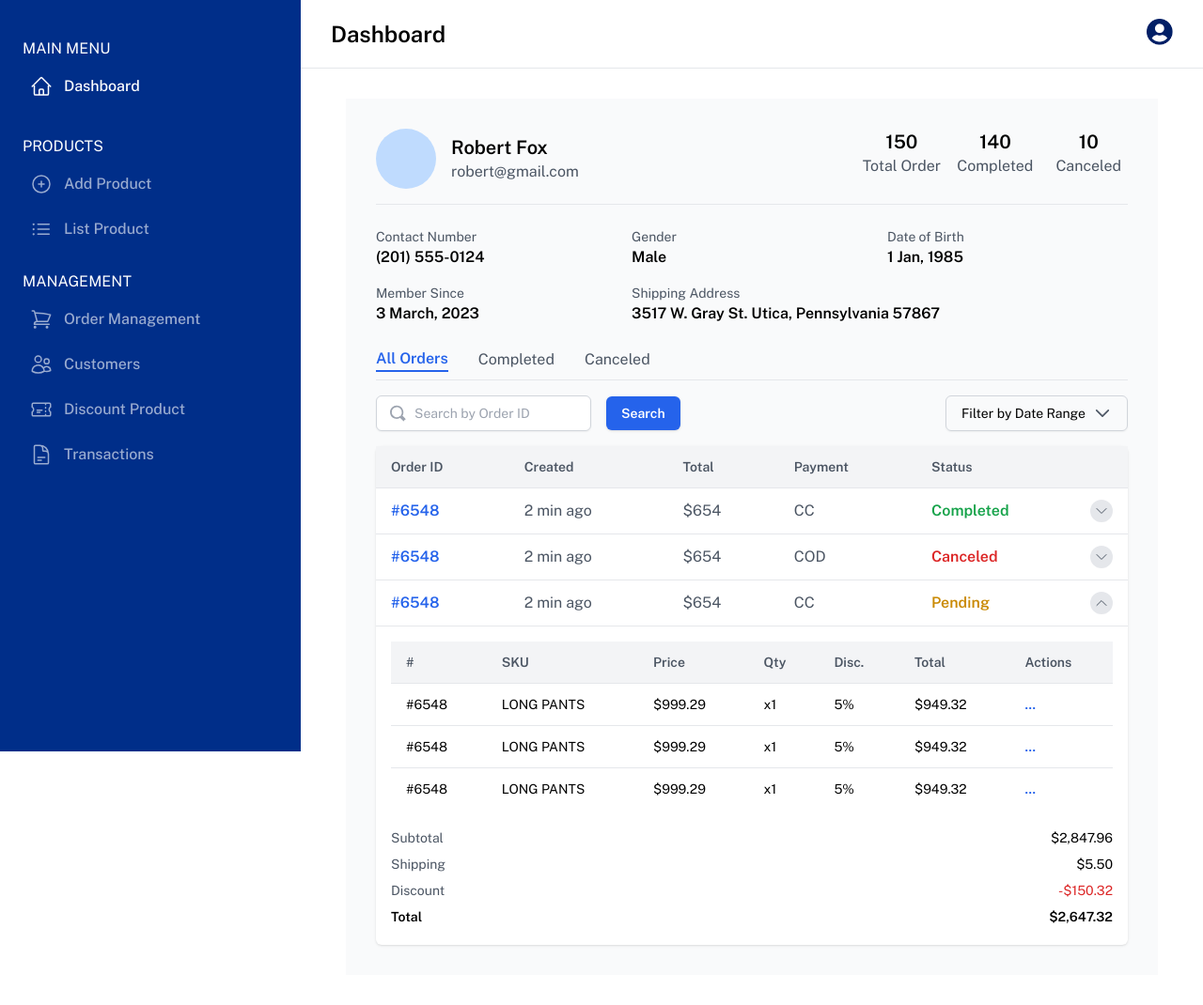
After one commit to madeaditya02/wearit, a Laravel app: page /admin/customer/detail in a window 1280 px wide. The commit adds this page. Shown: the whole page at 94% size. Run offline with Laravel 12, Linux system fonts and the light colour scheme; style sheets or scripts are compiled from the project's sources.

Commit message:
Bagian Admin Customer Detail

```diff
--- a/app/Http/Controllers/AdminCustomerController.php
+++ b/app/Http/Controllers/AdminCustomerController.php
@@ -10,4 +10,8 @@ class AdminCustomerController extends Controller
     public function  CustomerAll(){
         return view("admin.CustomerAll");
     }
+
+    public function  CustomerDetail(){
+        return view("admin.CustomerDetail");
+    }
 }
--- /dev/null
+++ b/resources/views/admin/CustomerDetail.blade.php
@@ -0,0 +1,212 @@
+@extends('layouts.admin')
+
+@section('content')
+<div class="p-8 bg-gray-50">
+    <div class="flex justify-between items-start border-b pb-4 mb-6">
+    <div class="flex items-center space-x-4">
+        <div class="w-16 h-16 rounded-full bg-blue-200"></div>
+        <div>
+            <h1 class="text-xl font-semibold">Robert Fox</h1>
+                <p class="text-gray-600">robert@gmail.com</p>
+            </div>
+        </div>
+    <div class="grid grid-cols-3 gap-4">
+        <div class="text-center">
+            <p class="text-xl font-semibold">150</p>
+            <p class="text-gray-600">Total Order</p>
+        </div>
+            <div class="text-center">
+                <p class="text-xl font-semibold">140</p>
+                <p class="text-gray-600">Completed</p>
+                </div>
+            <div class="text-center">
+                <p class="text-xl font-semibold">10</p>
+                <p class="text-gray-600">Canceled</p>
+            </div>
+        </div>
+    </div>
+    <!-- Personal Information -->
+        <div class="grid grid-cols-2 md:grid-cols-3 gap-4 mb-6">
+            <div>
+                <p class="text-sm text-gray-600">Contact Number</p>
+                <p class="font-semibold">(201) 555-0124</p>
+                </div>
+            <div>
+                <p class="text-sm text-gray-600">Gender</p>
+                <p class="font-semibold">Male</p>
+                </div>
+            <div>
+                <p class="text-sm text-gray-600">Date of Birth</p>
+                <p class="font-semibold">1 Jan, 1985</p>
+                </div>
+            <div>
+                <p class="text-sm text-gray-600">Member Since</p>
+                <p class="font-semibold">3 March, 2023</p>
+                </div>
+            <div class="col-span-2">
+                <p class="text-sm text-gray-600">Shipping Address</p>
+                <p class="font-semibold">3517 W. Gray St. Utica, Pennsylvania 57867</p>
+            </div>
+        </div>
+    <!-- Tabs -->
+        <div class="flex space-x-8 border-b pb-2 mb-4">
+            <button class="text-blue-600 font-semibold border-b-2 border-blue-600">All Orders</button>
+            <button class="text-gray-600">Completed</button>
+            <button class="text-gray-600">Canceled</button>
+        </div>
+    <!-- Search and Filter -->
+        <div class="flex items-center pb-4 w-full justify-between">
+            <div class="flex items-center space-x-4">
+                <div class="relative flex items-center w-full max-w-xs">
+                    <svg xmlns="http://www.w3.org/2000/svg" fill="none" viewBox="0 0 24 24" stroke-width="2" stroke="currentColor" class="w-5 h-5 text-gray-400 absolute left-3">
+                        <path stroke-linecap="round" stroke-linejoin="round" d="M21 21l-4.35-4.35m0 0a7.5 7.5 0 111.5-1.5l4.35 4.35z" />
+                    </svg>
+                <input
+                    type="text"
+                    placeholder="Search by Order ID"
+                    class="w-full py-2 pl-10 pr-4 border border-gray-300 rounded-md shadow-sm focus:ring-blue-500 focus:border-blue-500 text-sm"/>
+                </div>
+                    <button
+                        class="px-4 py-2 bg-blue-600 text-white text-sm font-semibold rounded-md shadow hover:bg-blue-700 focus:outline-none focus:ring-2 focus:ring-blue-500">Search
+                    </button>
+                </div>
+    <!-- Filter by Date Range -->
+        <button
+            class="px-4 py-2 border border-gray-300 rounded-md shadow-sm text-sm flex items-center space-x-2 focus:outline-none focus:ring-2 focus:ring-blue-500">
+                <span>Filter by Date Range</span>
+                    <svg xmlns="http://www.w3.org/2000/svg" fill="none" viewBox="0 0 24 24" stroke-width="2" stroke="currentColor" class="w-5 h-5 text-gray-600">
+                        <path stroke-linecap="round" stroke-linejoin="round" d="M19.5 8.25l-7.5 7.5-7.5-7.5" />
+                    </svg>
+                </button>
+            </div>
+    <!-- Orders Table -->
+        <div class="bg-white shadow rounded-md">
+            <table class="w-full table-auto">
+                <thead class="bg-gray-100 border-b">
+                    <tr>
+                        <th class="py-3 px-4 text-left text-sm font-semibold text-gray-600">Order ID</th>
+                        <th class="py-3 px-4 text-left text-sm font-semibold text-gray-600">Created</th>
+                        <th class="py-3 px-4 text-left text-sm font-semibold text-gray-600">Total</th>
+                        <th class="py-3 px-4 text-left text-sm font-semibold text-gray-600">Payment</th>
+                        <th class="py-3 px-4 text-left text-sm font-semibold text-gray-600">Status</th>
+                    </tr>
+                </thead>
+            <tbody>
+                    <tr class="border-b">
+                        <td class="py-3 px-4 text-blue-600 font-semibold">#6548</td>
+                        <td class="py-3 px-4 text-gray-600">2 min ago</td>
+                        <td class="py-3 px-4 text-gray-600">$654</td>
+                        <td class="py-3 px-4 text-gray-600">CC</td>
+                        <td class="py-3 px-4 flex items-center justify-between">
+                    <span class="text-green-600 font-semibold">Completed</span>
+                        <button class="w-6 h-6 bg-gray-200 rounded-full flex justify-center items-center">
+                            <svg xmlns="http://www.w3.org/2000/svg" fill="none" viewBox="0 0 24 24" stroke-width="1.5" stroke="currentColor" class="w-4 h-4 text-gray-600">
+                                <path stroke-linecap="round" stroke-linejoin="round" d="M19.5 8.25l-7.5 7.5-7.5-7.5" />
+                            </svg>
+                        </button>
+                    </td>
+                    </tr>
+                    <tr class="border-b">
+                        <td class="py-3 px-4 text-blue-600 font-semibold">#6548</td>
+                        <td class="py-3 px-4 text-gray-600">2 min ago</td>
+                        <td class="py-3 px-4 text-gray-600">$654</td>
+                        <td class="py-3 px-4 text-gray-600">COD</td>
+                        <td class="py-3 px-4 flex items-center justify-between">
+                    <span class="text-red-600 font-semibold">Canceled</span>
+                        <button class="w-6 h-6 bg-gray-200 rounded-full flex justify-center items-center">
+                            <svg xmlns="http://www.w3.org/2000/svg" fill="none" viewBox="0 0 24 24" stroke-width="1.5" stroke="currentColor" class="w-4 h-4 text-gray-600">
+                                <path stroke-linecap="round" stroke-linejoin="round" d="M19.5 8.25l-7.5 7.5-7.5-7.5" />
+                            </svg>
+                        </button>
+                    </td>
+                </tr>
+                <tr>
+                        <td class="py-3 px-4 text-blue-600 font-semibold">#6548</td>
+                        <td class="py-3 px-4 text-gray-600">2 min ago</td>
+                        <td class="py-3 px-4 text-gray-600">$654</td>
+                        <td class="py-3 px-4 text-gray-600">CC</td>
+                        <td class="py-3 px-4 flex items-center justify-between">
+                    <span class="text-yellow-600 font-semibold">Pending</span>
+                        <button class="w-6 h-6 bg-gray-200 rounded-full flex justify-center items-center transform rotate-180">
+                            <svg xmlns="http://www.w3.org/2000/svg" fill="none" viewBox="0 0 24 24" stroke-width="1.5" stroke="currentColor" class="w-4 h-4 text-gray-600">
+                                <path stroke-linecap="round" stroke-linejoin="round" d="M19.5 8.25l-7.5 7.5-7.5-7.5" />
+                            </svg>
+                        </button>
+                    </td>
+                </tr>
+            </tbody>
+        </table>
+    <!-- Expanded Order Details -->
+        <div class="p-4 border-t">
+            <table class="w-full table-auto text-sm">
+                <thead class="bg-gray-100 border-b">
+                    <tr>
+                        <th class="py-3 px-4 text-left font-semibold text-gray-600">#</th>
+                        <th class="py-3 px-4 text-left font-semibold text-gray-600">SKU</th>
+                        <th class="py-3 px-4 text-left font-semibold text-gray-600">Price</th>
+                        <th class="py-3 px-4 text-left font-semibold text-gray-600">Qty</th>
+                        <th class="py-3 px-4 text-left font-semibold text-gray-600">Disc.</th>
+                        <th class="py-3 px-4 text-left font-semibold text-gray-600">Total</th>
+                        <th class="py-3 px-4 text-left font-semibold text-gray-600">Actions</th>
+                    </tr>
+                </thead>
+                    <tbody>
+                    <tr class="border-b">
+                        <td class="py-3 px-4">#6548</td>
+                        <td class="py-3 px-4">LONG PANTS</td>
+                        <td class="py-3 px-4">$999.29</td>
+                        <td class="py-3 px-4">x1</td>
+                        <td class="py-3 px-4">5%</td>
+                        <td class="py-3 px-4">$949.32</td>
+                        <td class="py-3 px-4">
+                        <button class="text-blue-600 hover:text-blue-800 font-semibold">...</button>
+                        </td>
+                    </tr>
+                    <tr class="border-b">
+                        <td class="py-3 px-4">#6548</td>
+                        <td class="py-3 px-4">LONG PANTS</td>
+                        <td class="py-3 px-4">$999.29</td>
+                        <td class="py-3 px-4">x1</td>
+                        <td class="py-3 px-4">5%</td>
+                        <td class="py-3 px-4">$949.32</td>
+                        <td class="py-3 px-4">
+                        <button class="text-blue-600 hover:text-blue-800 font-semibold">...</button>
+                        </td>
+                    </tr>
+                    <tr>
+                        <td class="py-3 px-4">#6548</td>
+                        <td class="py-3 px-4">LONG PANTS</td>
+                        <td class="py-3 px-4">$999.29</td>
+                        <td class="py-3 px-4">x1</td>
+                        <td class="py-3 px-4">5%</td>
+                        <td class="py-3 px-4">$949.32</td>
+                        <td class="py-3 px-4">
+                        <button class="text-blue-600 hover:text-blue-800 font-semibold">...</button>
+                        </td>
+                    </tr>
+                </tbody>
+            </table>
+    <!-- Order Summary -->
+        <div class="mt-4 text-sm">
+            <div class="flex justify-between py-1">
+                <span class="text-gray-600">Subtotal</span>
+                <span>$2,847.96</span>
+            </div>
+            <div class="flex justify-between py-1">
+                <span class="text-gray-600">Shipping</span>
+                <span>$5.50</span>
+            </div>
+            <div class="flex justify-between py-1">
+                <span class="text-gray-600">Discount</span>
+                <span class="text-red-600">-$150.32</span>
+            </div>
+            <div class="flex justify-between font-semibold py-1">
+                <span>Total</span>
+                <span>$2,647.32</span>
+            </div>
+        </div>
+    </div>
+</div>
+</div>
+
+@endsection
--- a/routes/web.php
+++ b/routes/web.php
@@ -35,3 +35,4 @@ Route::get('/afterpay', [AfterPayController::class, "AfterPay"]);
 // Admin
 Route::get('/admin', [AdminController::class, 'index']);
 Route::get('/admin/customer', [AdminCustomerController::class, 'CustomerAll']);
+Route::get('/admin/customer/detail', [AdminCustomerController::class, 'CustomerDetail']);
```
Also changed, not shown: resources/views/admin/CustomerAll.blade.php (+6 -6 lines).
